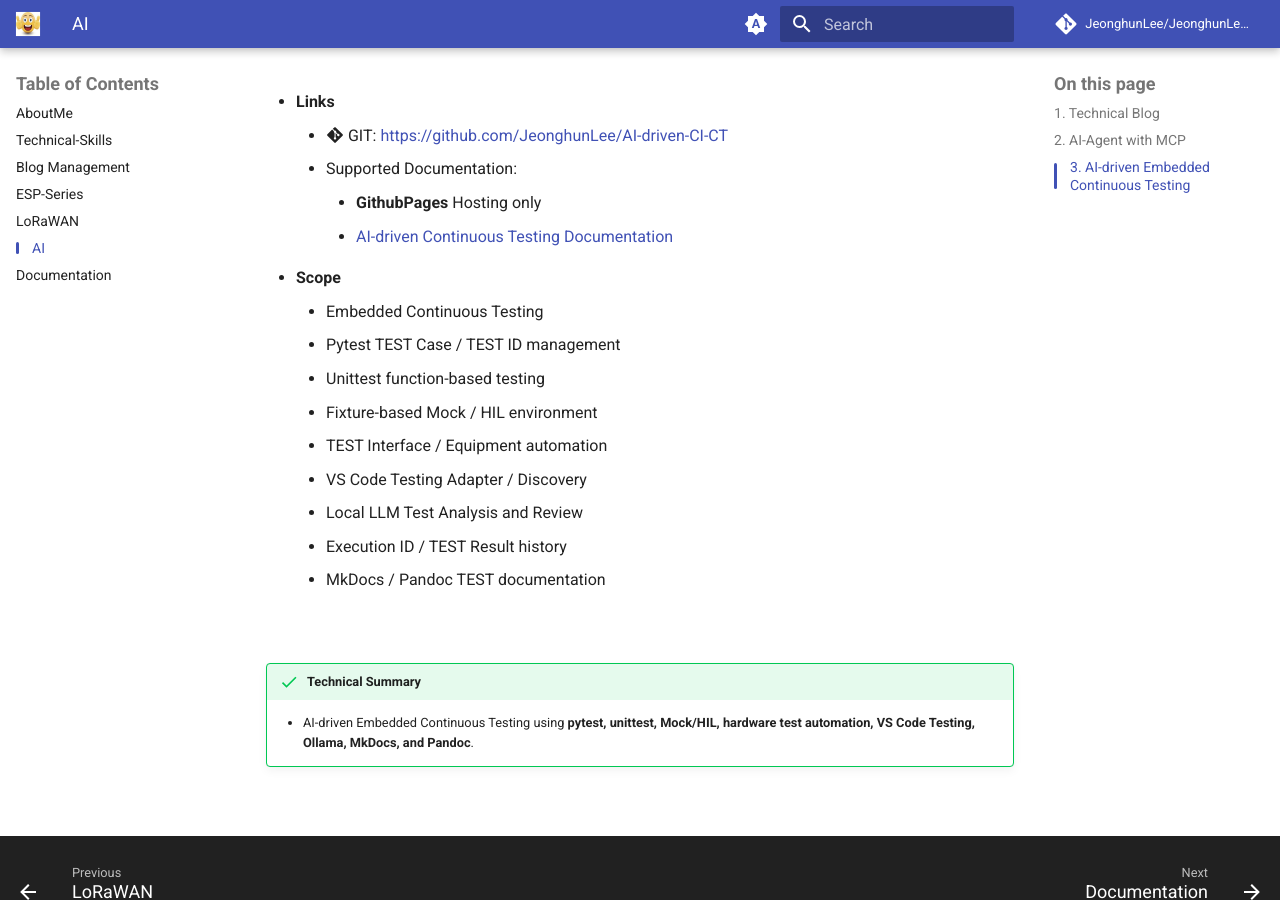
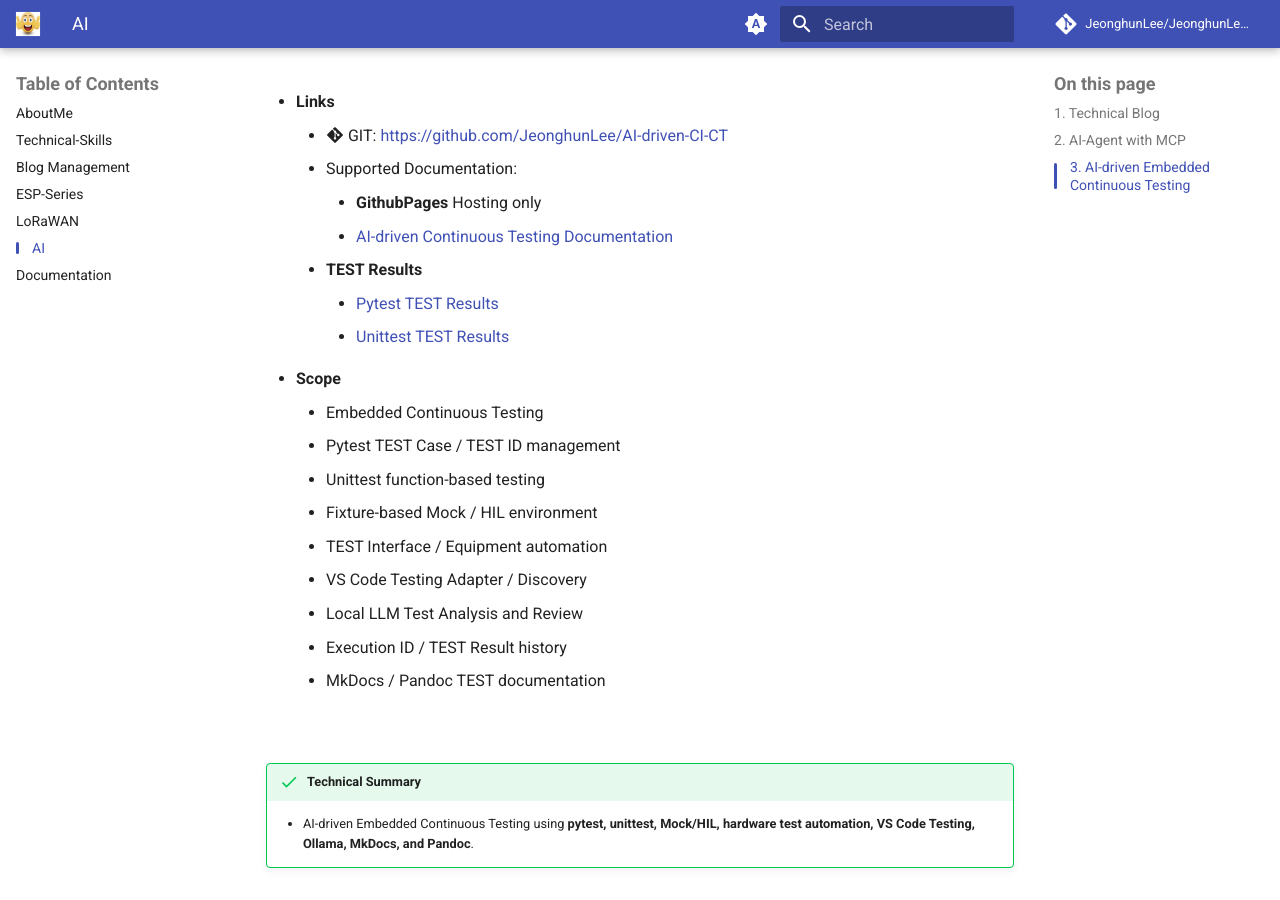
Before and after one commit to JeonghunLee/JeonghunLee.github.io, an MkDocs documentation site: the page built from docs/project_ai.md, in a window 1280 px wide and 900 px high, scrolled down 1993 px. Built offline with MkDocs 1.6.1 and Material for MkDocs 9.7.7, drawn with Linux system fonts in a browser that asks for light colours; comment, search, counter and statistics services are not loaded.

Commit message:
add TEST results links for Pytest and Unittest in AI-driven Embedded Continuous Testing section

```diff
--- a/docs/project_ai.md
+++ b/docs/project_ai.md
@@ -81,6 +81,9 @@
     * Supported Documentation:
         * **GithubPages** Hosting only
         * [AI-driven Continuous Testing Documentation](https://jeonghunlee.github.io/AI-driven-CI-CT/index.html)
+    * **TEST Results**
+        * [Pytest TEST Results](https://jeonghunlee.github.io/AI-driven-CI-CT/tests/pytest/index.html)
+        * [Unittest TEST Results](https://jeonghunlee.github.io/AI-driven-CI-CT/tests/unittest/index.html)
 
 * **Scope**
     * Embedded Continuous Testing
```
